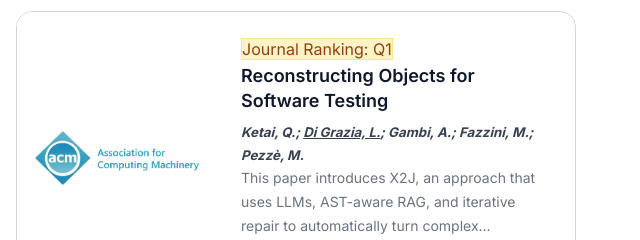
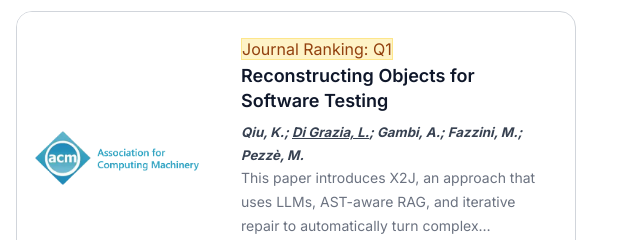
Before and after one commit to luca-digrazia/luca-digrazia.github.io, a plain HTML site: page index.html in a window 1280 px wide. Shown: the part 3040-3280 px from the top of the page, 640-1280 px from the left. Drawn offline with nearby package versions, Linux system fonts and the light colour scheme.

Commit message:
Fix first author of the TOSEM 2026 paper (Qiu, K.)
Co-Authored-By: Claude Opus 5.5 <noreply@anthropic.com>

```diff
--- a/index.html
+++ b/index.html
@@ -310,7 +310,7 @@ in bug fixing, outperforming 103 teams and presenting the results to Uber's CEO
               <span class="rank-badge rank-a-star">Journal Ranking: Q1</span>
             </div>
             <h3><a href="./papers/tosem2026.pdf" target="_blank">Reconstructing Objects for Software Testing</a></h3>
-            <h5> <i> Ketai, Q.; <u>Di Grazia, L.</u>; Gambi, A.; Fazzini, M.; Pezzè, M.  </i></h5>
+            <h5> <i> Qiu, K.; <u>Di Grazia, L.</u>; Gambi, A.; Fazzini, M.; Pezzè, M.  </i></h5>
             <p>This paper introduces X2J, an approach that uses LLMs, AST-aware RAG, and iterative repair to automatically turn complex production runtime objects into human-readable Java test code, achieving 89.5% reconstruction accuracy across open-source and industrial benchmarks.</p>
             <div class="pub-links">
               <span class="pub-link pub-link-off" title="The DOI is not assigned yet">DOI soon</span>
```
